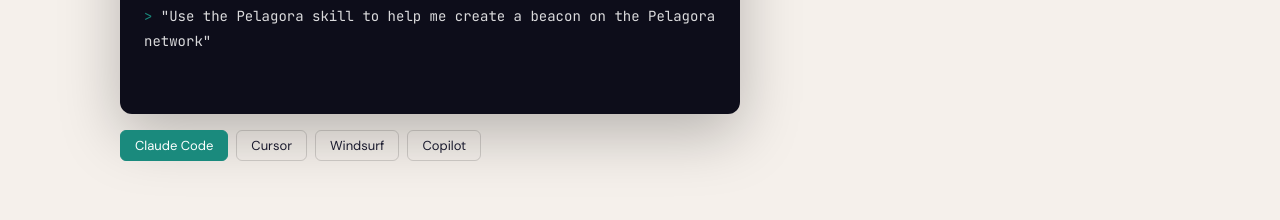
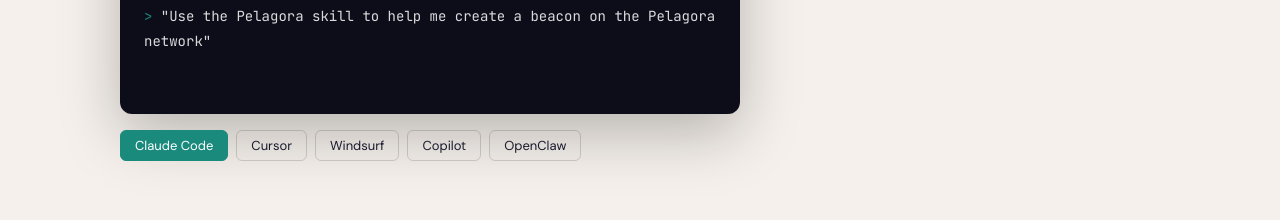
Before and after one commit to ReffoAI/pelagora-org, a Next.js app: page /ai-skill in a window 1280 px wide. Shown: the part 1228-1448 px from the top of the page. Built offline with nearby package versions, Linux system fonts and the light colour scheme; no server answers.

Commit message:
feat: add OpenClaw to AI agent selector
Co-Authored-By: Claude Opus 4.6 (1M context) <noreply@anthropic.com>

```diff
--- a/components/SkillTerminal.tsx
+++ b/components/SkillTerminal.tsx
@@ -3,13 +3,14 @@
 import { useState } from "react";
 
 type OS = "mac" | "windows";
-type Agent = "claude" | "cursor" | "windsurf" | "copilot";
+type Agent = "claude" | "cursor" | "windsurf" | "copilot" | "openclaw";
 
 const agents: { id: Agent; label: string }[] = [
   { id: "claude", label: "Claude Code" },
   { id: "cursor", label: "Cursor" },
   { id: "windsurf", label: "Windsurf" },
   { id: "copilot", label: "Copilot" },
+  { id: "openclaw", label: "OpenClaw" },
 ];
 
 function getCommands(agent: Agent, os: OS) {
@@ -48,6 +49,15 @@ function getCommands(agent: Agent, os: OS) {
       windows: [
         'New-Item -ItemType Directory -Path ".github\\instructions" -Force | Out-Null',
         'Copy-Item "$env:USERPROFILE\\Downloads\\SKILL.md" ".github\\instructions\\pelagora.instructions.md"',
+      ],
+    },
+    openclaw: {
+      mac: [
+        "mkdir -p ~/.openclaw/skills/pelagora && cp ~/Downloads/SKILL.md ~/.openclaw/skills/pelagora/SKILL.md",
+      ],
+      windows: [
+        'New-Item -ItemType Directory -Path "$env:USERPROFILE\\.openclaw\\skills\\pelagora" -Force | Out-Null',
+        'Copy-Item "$env:USERPROFILE\\Downloads\\SKILL.md" "$env:USERPROFILE\\.openclaw\\skills\\pelagora\\SKILL.md"',
       ],
     },
   };
```
